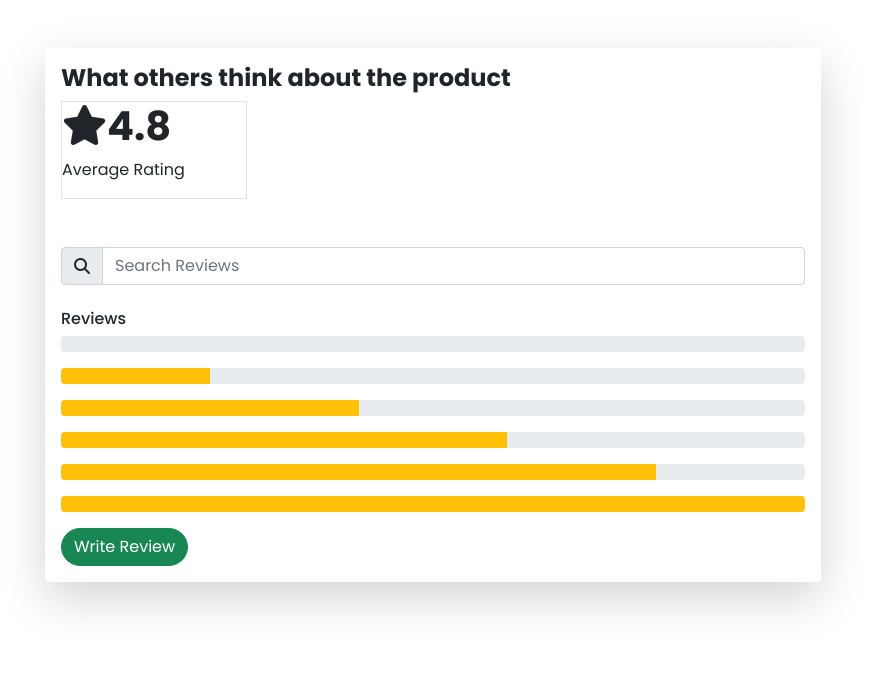
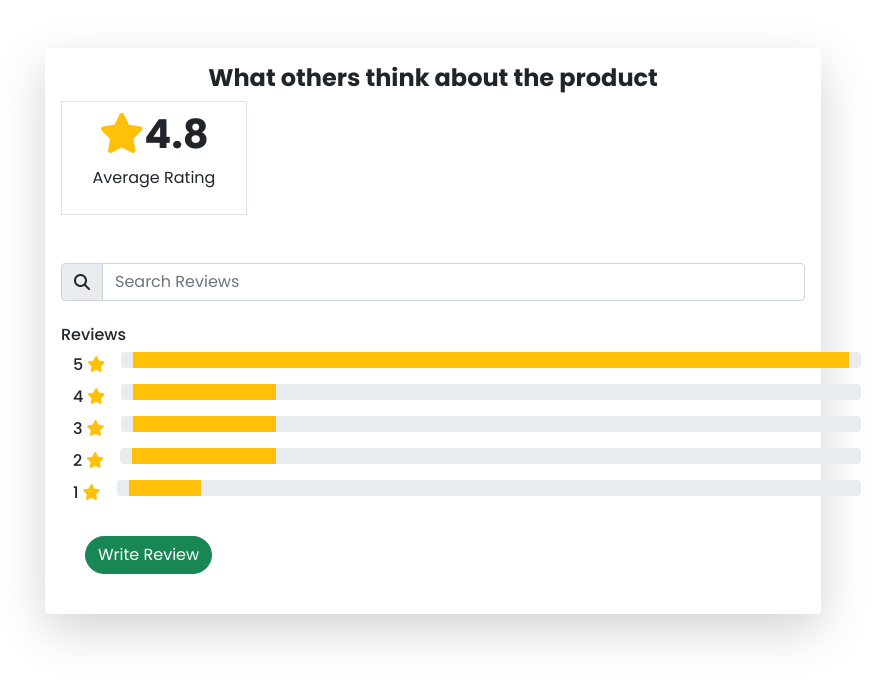
Before and after one commit to tomjcoombs/bootstrap-review-mini-project, a website: page index.html in a window 1280 px wide. Shown: the whole page, without its empty margins (207-1099 px from the left). Drawn offline with nearby package versions, Linux system fonts and the light colour scheme.

Commit message:
further styling

```diff
--- a/index.html
+++ b/index.html
@@ -23,13 +23,15 @@
   <div class="container mt-5">
     <div class="card border-0 shadow-lg">
       <div class="card-body">
-        <div class="card-title">
+        <div class="card-title text-center">
           <h4 class="fw-bold">What others think about the product</h4>
+
+          <div class="border w-25 mb-5 p-2">
+            <h1 class="fw-bold"><i class="fa-solid fa-star text-warning"></i>4.8</h1>
+            <p>Average Rating</p>
+          </div>
         </div>
-        <div class="border w-25 mb-5">
-          <h1 class="fw-bold"><i class="fa-solid fa-star"></i>4.8</h1>
-          <p>Average Rating</p>
-        </div>
+
         <div class="input-group">
           <span class="input-group-text"><i class="fa-solid fa-magnifying-glass"></i></span>
           <input type="text" class="form-control" placeholder="Search Reviews">
@@ -37,15 +39,45 @@
 
         <h6 class="mt-4">Reviews</h6>
 
-        <div class="progress mb-3" role="progressbar" aria-label="Review rating" aria-valuenow="0" aria-valuemin="0"
-          aria-valuemax="5">
-          <div class="progress-bar bg-warning" style="width: 0%"></div>
+        <div class="container">
+          <div class="row">
+            <h6 class="col-auto">5<i class="fa-solid fa-star text-warning p-1"></i></h6>
+            <div class="col progress" role="progressbar" aria-label="Review rating" aria-valuenow="5" aria-valuemin="0"
+              aria-valuemax="5">
+              <div class="progress-bar bg-warning" style="width: 100%"></div>
+            </div>
+          </div>
+          <div class="row">
+            <h6 class="col-auto">4<i class="fa-solid fa-star text-warning p-1"></i></h6>
+            <div class="col progress" role="progressbar" aria-label="Review rating" aria-valuenow="4" aria-valuemin="0"
+              aria-valuemax="5">
+              <div class="progress-bar bg-warning" style="width: 20%"></div>
+            </div>
+          </div>
+          <div class="row">
+            <h6 class="col-auto">3<i class="fa-solid fa-star text-warning p-1"></i></h6>
+            <div class="col progress" role="progressbar" aria-label="Review rating" aria-valuenow="3" aria-valuemin="0"
+              aria-valuemax="5">
+              <div class="progress-bar bg-warning" style="width: 20%"></div>
+            </div>
+          </div>
+          <div class="row">
+            <h6 class="col-auto">2<i class="fa-solid fa-star text-warning p-1"></i></h6>
+            <div class="col progress" role="progressbar" aria-label="Review rating" aria-valuenow="2" aria-valuemin="0"
+              aria-valuemax="5">
+              <div class="progress-bar bg-warning" style="width: 20%"></div>
+            </div>
+          </div>
+          <div class="row">
+            <h6 class="col-auto">1<i class="fa-solid fa-star text-warning p-1"></i></h6>
+            <div class="col progress" role="progressbar" aria-label="Review rating" aria-valuenow="1" aria-valuemin="0"
+              aria-valuemax="5">
+              <div class="progress-bar bg-warning" style="width: 10%"></div>
+            </div>
+          </div>
         </div>
-        <div class="progress mb-3" role="progressbar" aria-label="Review rating" aria-valuenow="1" aria-valuemin="0"
-          aria-valuemax="5">
-          <div class="progress-bar bg-warning" style="width: 20%"></div>
-        </div>
-        <div class="progress mb-3" role="progressbar" aria-label="Review rating" aria-valuenow="2" aria-valuemin="0"
+
+        <!-- <div class="progress mb-3" role="progressbar" aria-label="Review rating" aria-valuenow="2" aria-valuemin="0"
           aria-valuemax="5">
           <div class="progress-bar bg-warning" style="width: 40%"></div>
         </div>
@@ -60,9 +92,9 @@
         <div class="progress mb-3" role="progressbar" aria-label="Review rating" aria-valuenow="5" aria-valuemin="0"
           aria-valuemax="5">
           <div class="progress-bar bg-warning" style="width: 100%"></div>
-        </div>
+        </div> -->
 
-        <button type="button" class="btn btn-success rounded-pill">Write Review</button>
+        <button type="button" class="btn btn-success rounded-pill m-4">Write Review</button>
       </div>
     </div>
   </div>
```
